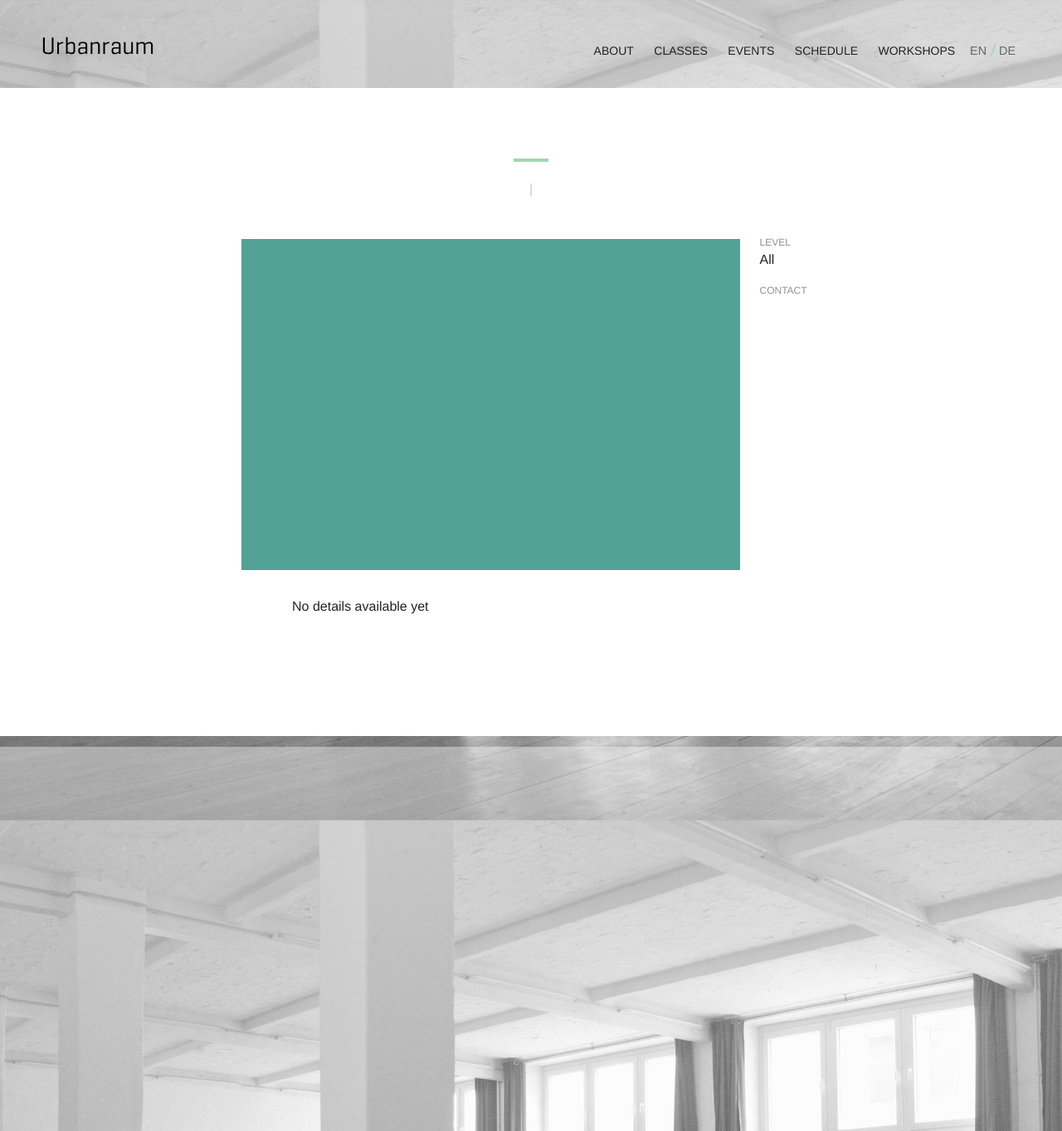
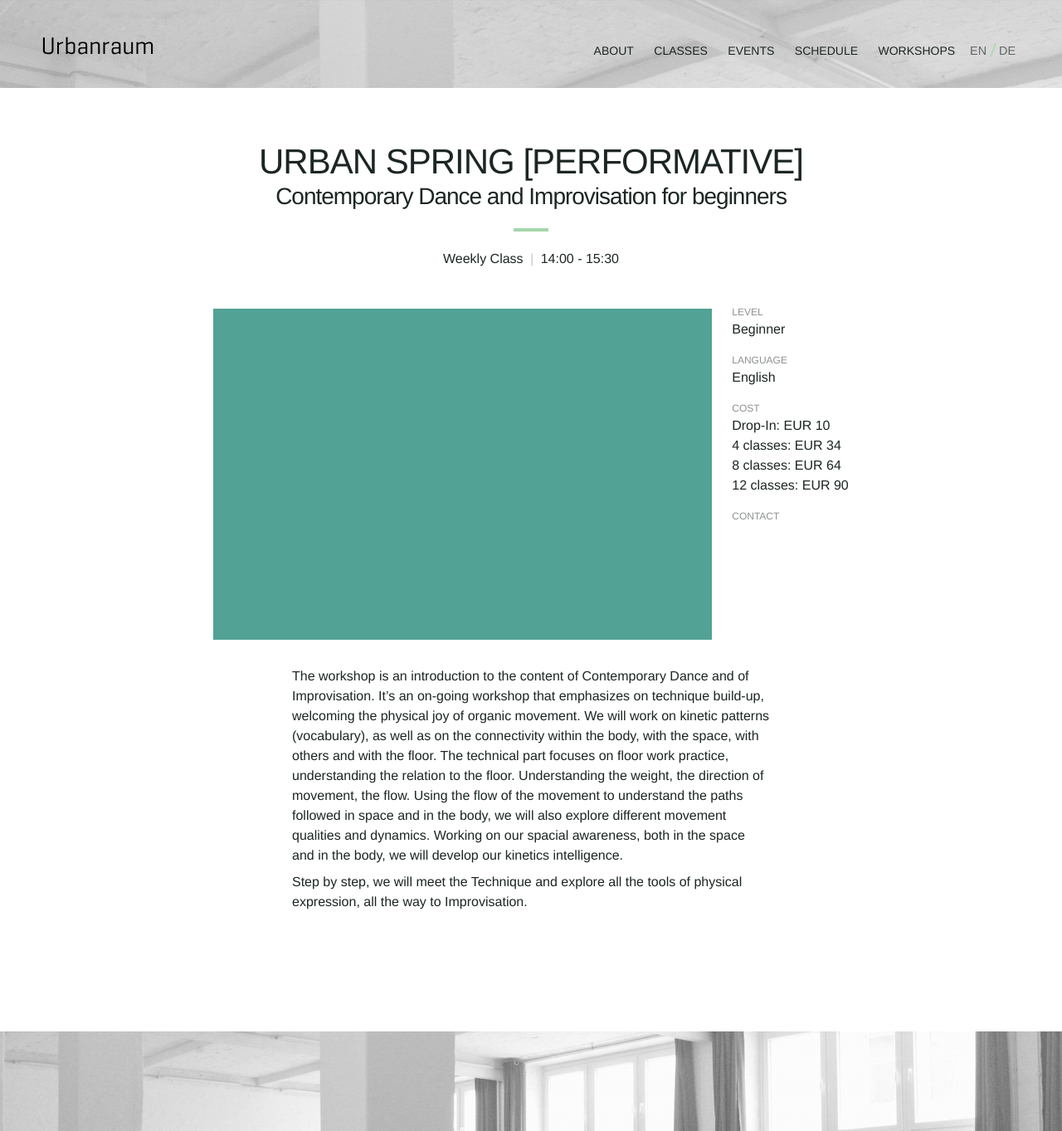
Before and after one commit to Kriesse/urbanraum, a Jekyll site: the page built from _classes/urban-spring-2.md, in a window 1280 px wide. Shown: the whole page at 83% size. Built offline with Jekyll 4.4.1, drawn with Linux system fonts in a browser that asks for light colours; nearby versions of some CDN libraries; some of the changed lines change nothing that is shown.

Commit message:
fix texts

```diff
--- a/_classes/urban-spring-2.md
+++ b/_classes/urban-spring-2.md
@@ -1,4 +1,6 @@
 ---
+teacher: "iliana"
+
 title_en: "URBAN SPRING [PERFORMATIVE]"
 title_de: "URBAN SPRING [PERFORMATIVE]"
 
@@ -34,31 +36,15 @@ language_en: "English"
 language_de: "vorwiegend Englisch"
 
 
-description_en: '
-The workshop is an introduction to the content of Contemporary Dance and of Improvisation. It's an on-going workshop that
-emphasizes on technique build-up, welcoming the physical joy of organic movement. We will work on kinetic patterns (vocabulary), as well as on the
-connectivity within the body, with the space, with others and with the floor. The technical part focuses on floor work practice,
-understanding the relation to the floor. Understanding the weight, the direction of movement, the flow. Using the flow of the
-movement to understand the paths followed in space and in the body, we will also explore different movement qualities and
-dynamics. Working on our spacial awareness, both in the space and in the body, we will develop our kinetics intelligence.
-Step by step, we will meet the Technique and explore all the tools of physical expression, all the way to Improvisation.
-'
+description_en: |
+  The workshop is an introduction to the content of Contemporary Dance and of Improvisation. It’s an on-going workshop that emphasizes on technique build-up, welcoming the physical joy of organic movement. We will work on kinetic patterns (vocabulary), as well as on the connectivity within the body, with the space, with others and with the floor. The technical part focuses on floor work practice, understanding the relation to the floor. Understanding the weight, the direction of movement, the flow. Using the flow of the movement to understand the paths followed in space and in the body, we will also explore different movement qualities and dynamics. Working on our spacial awareness, both in the space and in the body, we will develop our kinetics intelligence.
 
-description_de: '
-The workshop is an introduction to the content of Contemporary Dance and of Improvisation. It's an on-going workshop that
-emphasizes on technique build-up, welcoming the physical joy of organic movement. We will work on kinetic patterns (vocabulary), as well as on the
-connectivity within the body, with the space, with others and with the floor. The technical part focuses on floor work practice,
-understanding the relation to the floor. Understanding the weight, the direction of movement, the flow. Using the flow of the
-movement to understand the paths followed in space and in the body, we will also explore different movement qualities and
-dynamics. Working on our spacial awareness, both in the space and in the body, we will develop our kinetics intelligence.
-Step by step, we will meet the Technique and explore all the tools of physical expression, all the way to Improvisation.
-'
+  Step by step, we will meet the Technique and explore all the tools of physical expression, all the way to Improvisation.
 
-teacher: "Iliana Kalapotharakou"
-teacher-link: ""
-email: "lynnkalapotharakou [AT] gmail.com"
-website-title: "Facebook"
-website-link: "www.facebook.com/Workshops.Iliana"
-image: ""
+description_de: |
+  The workshop is an introduction to the content of Contemporary Dance and of Improvisation. It’s an on-going workshop that
+  emphasizes on technique build-up, welcoming the physical joy of organic movement. We will work on kinetic patterns (vocabulary), as well as on the connectivity within the body, with the space, with others and with the floor. The technical part focuses on floor work practice, understanding the relation to the floor. Understanding the weight, the direction of movement, the flow. Using the flow of the movement to understand the paths followed in space and in the body, we will also explore different movement qualities and dynamics. Working on our spacial awareness, both in the space and in the body, we will develop our kinetics intelligence.
+
+  Step by step, we will meet the Technique and explore all the tools of physical expression, all the way to Improvisation.
 
 ---
```
Also changed, not shown: _classes/urban-spring-1.md (+8 -7 lines).
